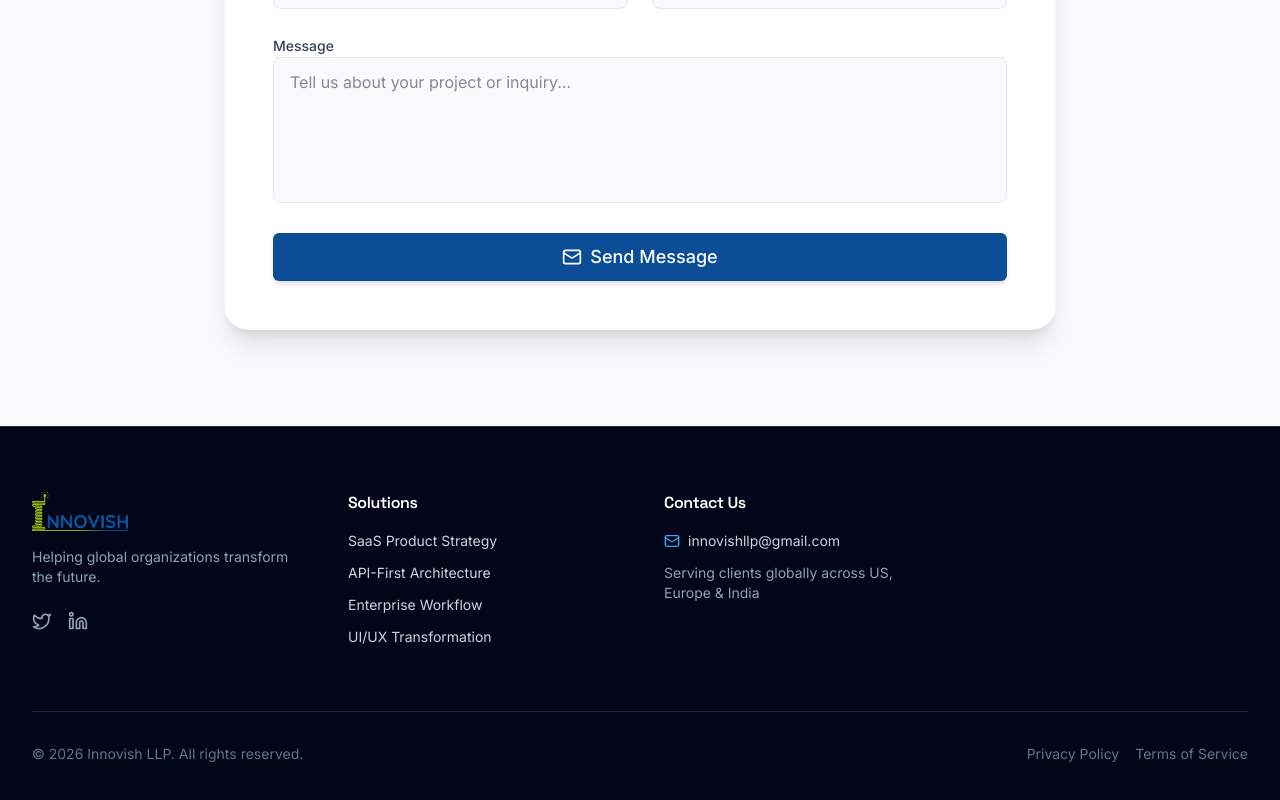
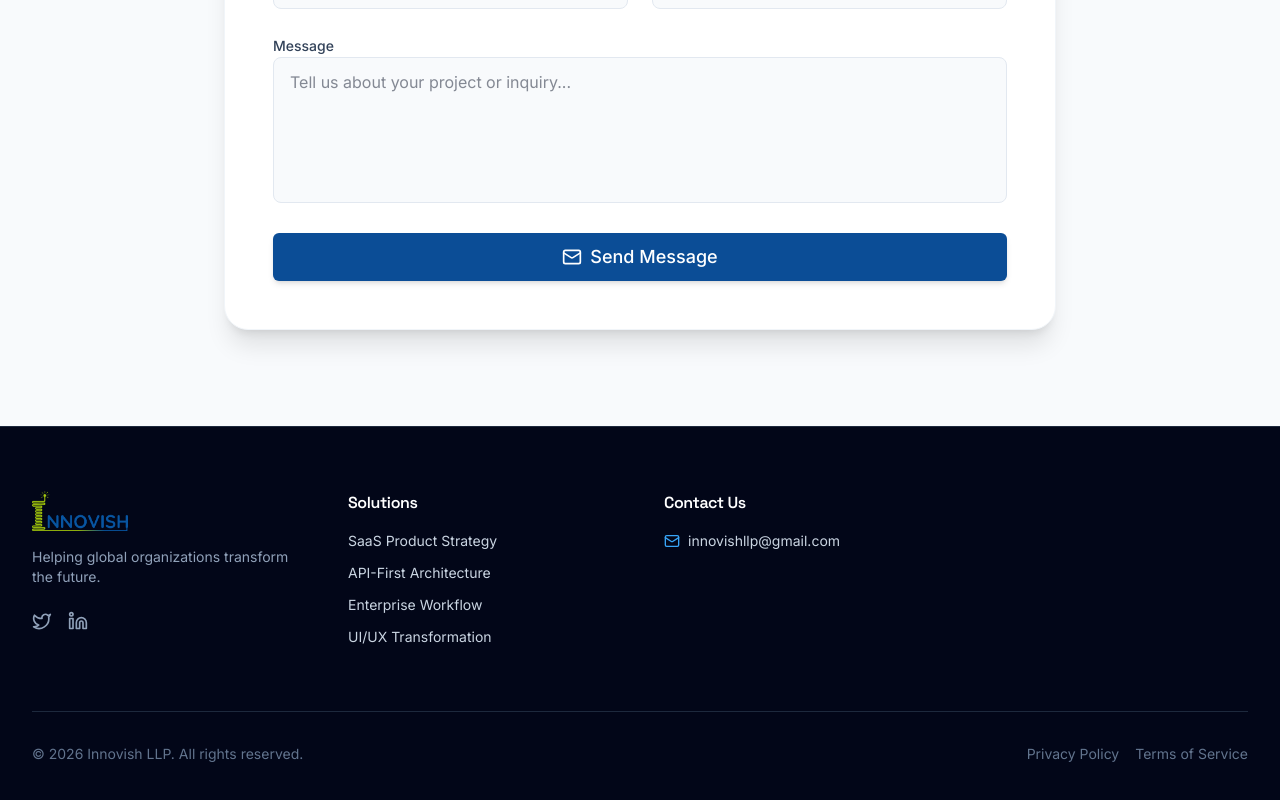
Before and after one commit to bdwij1993-web/Portfolio, a React (Vite) app: page /#/ in a window 1280 px wide. Shown: the part 6598-7398 px from the top of the page. Built offline with nearby package versions, Linux system fonts and the light colour scheme.

Commit message:
Update Footer.tsx

```diff
--- a/src/components/layout/Footer.tsx
+++ b/src/components/layout/Footer.tsx
@@ -45,7 +45,7 @@ export const Footer = () => {
                 <a href="mailto:innovishllp@gmail.com" className="hover:text-white transition-colors">innovishllp@gmail.com</a>
               </li>
               <li>
-                <p className="text-slate-400">Serving clients globally across US, Europe & India</p>
+                <p className="text-slate-400"></p>
               </li>
             </ul>
           </div>
```
